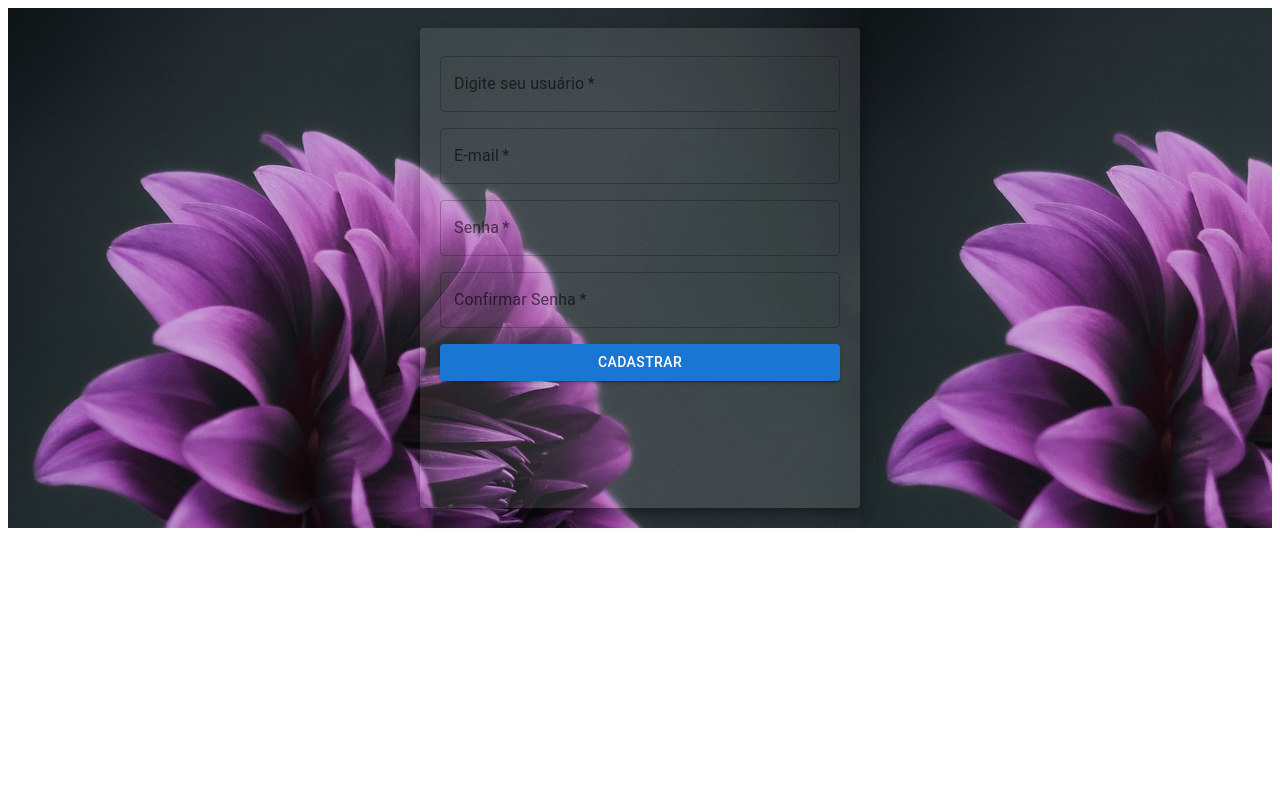
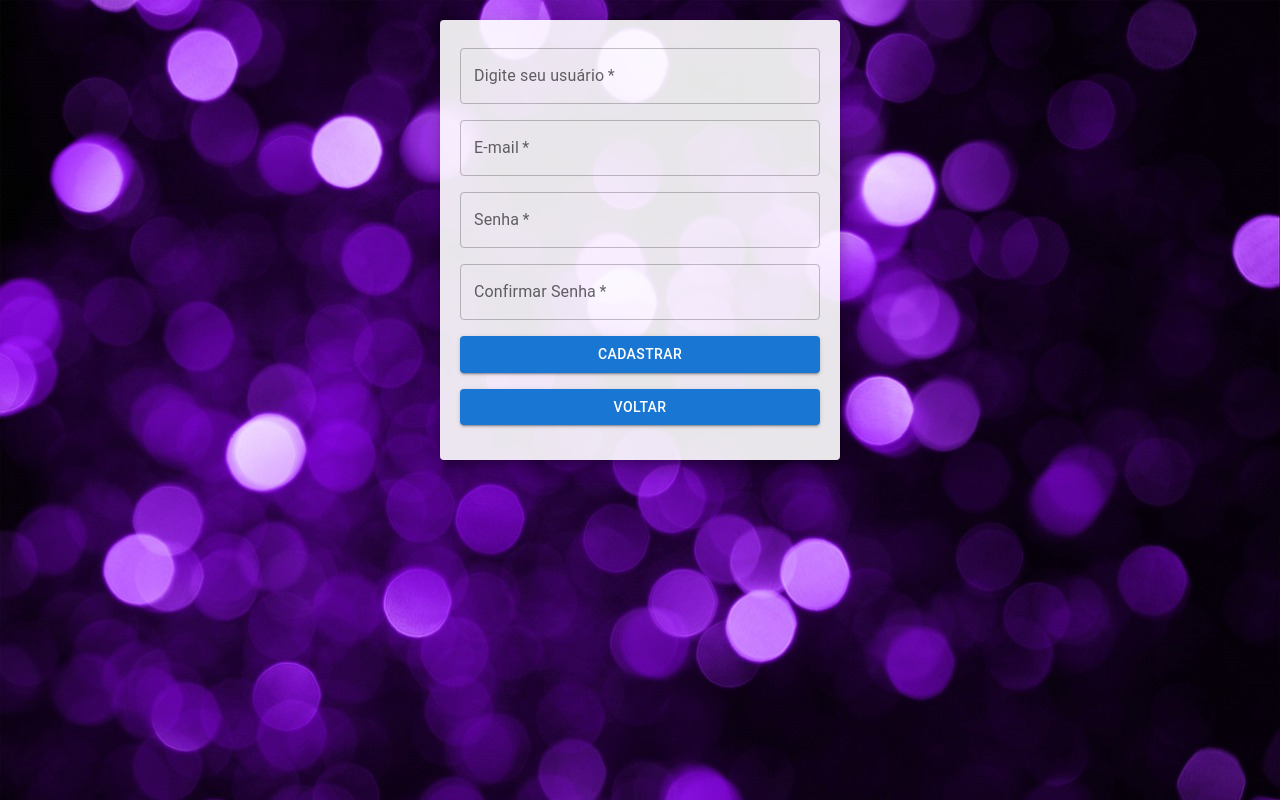
Before and after one commit to jpnc1695/ReactLogin, a React (Vite) app: page /novoUser in a window 1280 px wide. Built offline with nearby package versions, Linux system fonts and the light colour scheme.

Commit message:
Alteracao tela de cadastro de usuário.

```diff
--- /dev/null
+++ b/src/Components/Cadastro/Cadastro.css
@@ -0,0 +1,81 @@
+@import url("https://fonts.googleapis.com/css?family=Montserrat");
+
+html,
+body,
+#root {
+  margin: 0;
+  padding: 0;
+  width: 100%;
+  height: 100%;
+}
+
+body {
+  background-image: url(https://uploads.codesandbox.io/uploads/user/6dfa60b6-9433-40e5-b36d-9b8d2ad54c0c/zwoa-back3.jpg);
+  background-size: cover;
+  background-position: center;
+}
+
+html {
+  font-family: "Montserrat", sans-serif;
+}
+
+.container {
+  display: flex;
+  align-items: center;
+  justify-content: center;
+  width: 100%;
+  height: 100%;
+}
+
+.bluredForm {
+  width: 350px;
+  border-radius: 20px;
+  background-color: rgba(255, 255, 255);
+}
+
+.bluredForm > form {
+  text-align: center;
+  padding: 50px 50px 25px 50px;
+}
+
+.bluredForm .profilePic {
+  width: 125px;
+  height: 125px;
+  margin: auto;
+}
+.bluredForm .profilePic img {
+  object-fit: cover;
+  width: 100%;
+  height: 100%;
+  border-radius: 50%;
+}
+
+.bluredForm > form h4 {
+  margin: 0;
+  margin-top: 10px;
+  margin-bottom: 50px;
+}
+
+.bluredForm > form p {
+  text-align: left;
+  color: rgb(228, 228, 228);
+}
+
+.bluredForm > form .button {
+  padding: 15px;
+  color: white;
+  background-color: blueviolet;
+  border-radius: 15px;
+  width: 70%;
+  margin: auto;
+  margin-bottom: 10px;
+}
+
+.bluredForm > form hr {
+  height: 2px;
+  padding: 0;
+  color: black;
+  background-color: black;
+  border: 0;
+  margin-bottom: 60px;
+}
--- a/src/Components/Cadastro/Cadastro.tsx
+++ b/src/Components/Cadastro/Cadastro.tsx
@@ -1,45 +1,51 @@
 import * as React from "react";
-import {
-  Button,
-  Paper,
-  TextField,
-  Link,
-  Container,
-  Grid,
-} from "@mui/material";
+import CssBaseline from "@mui/material/CssBaseline";
+import { Button, Paper, TextField } from "@mui/material";
+import { grey } from "@mui/material/colors";
+import Grid from "@mui/material/Grid";
+import { useNavigate } from "react-router-dom";
 
+const cinza = grey[50];
+const btnstyle = {
+  margin: "8px 0"
+};
+const textCss = {
+   color: cinza
+  };
 const paperStyle = {
   padding: 20,
   height: "55vh",
   width: 400,
   margin: "20px auto",
-  backgroundColor: "rgba(255,255,255, 0.1)",
-
+  backgroundColor: "rgba(255,255,255,0.9)",
 };
 
-const containerStyle ={
-    backgroundImage: "url(/dahlia-6620610_1280.jpg)",
-    height: '100%',
-    width: '100%'
-}
+const containerStyle = {
+  backgroundImage: "url(/bokeh-313993_1280.jpg)",
+  backgroundSize: "cover",
+  height: "100%",
+  width: "100%",
+};
+const Cadastro = () => {
 
-const Cadastro = () => {
-  const handleSubmit = (event: React.FormEvent<HTMLFormElement>) => {
-    event.preventDefault();
-    const data = new FormData(event.currentTarget);
-    console.log(data.get);
-    console.log({
-      email: data.get("email"),
-      password: data.get("password"),
-    });
-  };
-
-  const btnstyle = { margin: "8px 0" };
+const navigate = useNavigate()
 
   return (
-    <Grid style={containerStyle} container component="main" sx={{ height: '100vh' }}>
+    <Grid
+      container
+      component="main"
+      sx={{ height: "100vh", bgcolor: "rgb(255,0,0)" }}
+    >
+      <CssBaseline />
+      <Grid
+        style={containerStyle}
+        container
+        component="main"
+        sx={{ height: "100vh" }}
+      >
         <Paper elevation={10} style={paperStyle}>
           <TextField
+            style={textCss}
             label="Digite seu usuário"
             placeholder="Digite seu usuário"
             sx={{ mt: 1, mb: 1 }}
@@ -79,7 +85,19 @@ const Cadastro = () => {
           >
             Cadastrar
           </Button>
+          <Button
+            onClick={() => {
+              navigate(-1);
+            }}
+            type="submit"
+            variant="contained"
+            style={btnstyle}
+            fullWidth
+          >
+            Voltar
+          </Button>
         </Paper>
+      </Grid>
     </Grid>
   );
 };
--- a/src/Components/Signin/SignInSide.tsx
+++ b/src/Components/Signin/SignInSide.tsx
@@ -10,7 +10,7 @@ import Paper from '@mui/material/Paper';
 import Box from '@mui/material/Box';
 import Grid from '@mui/material/Grid';
 import LockOutlinedIcon from '@mui/icons-material/LockOutlined';
-import LinkedInIcon from '@mui/icons-material/LinkedIn';
+// import LinkedInIcon from '@mui/icons-material/LinkedIn';
 import GitHubIcon from '@mui/icons-material/GitHub';
 import Typography from '@mui/material/Typography';
 import { Link as RouterLink } from 'react-router-dom';
@@ -34,7 +34,7 @@ function Copyright(props: any) {
 const defaultTheme = createTheme();
 
 const supportedSocialLoginTypes = [
-  { name: 'LinkedIn', icon: LinkedInIcon },
+  // { name: 'LinkedIn', icon: LinkedInIcon },
   { name: 'Github', icon: GitHubIcon },
 ];
 
@@ -78,7 +78,7 @@ const SignInSide = () =>  {
               alignItems: 'center',
             }}
           >
-            <Avatar sx={{ m: 1, bgcolor: 'secondary.main' }}>
+            <Avatar sx={{ m: 1, bgcolor: 'info.main' }}>
               <LockOutlinedIcon />
             </Avatar>
             <Typography component="h1" variant="h5">
```
Lines whose indentation alone changed are shown as unchanged.
